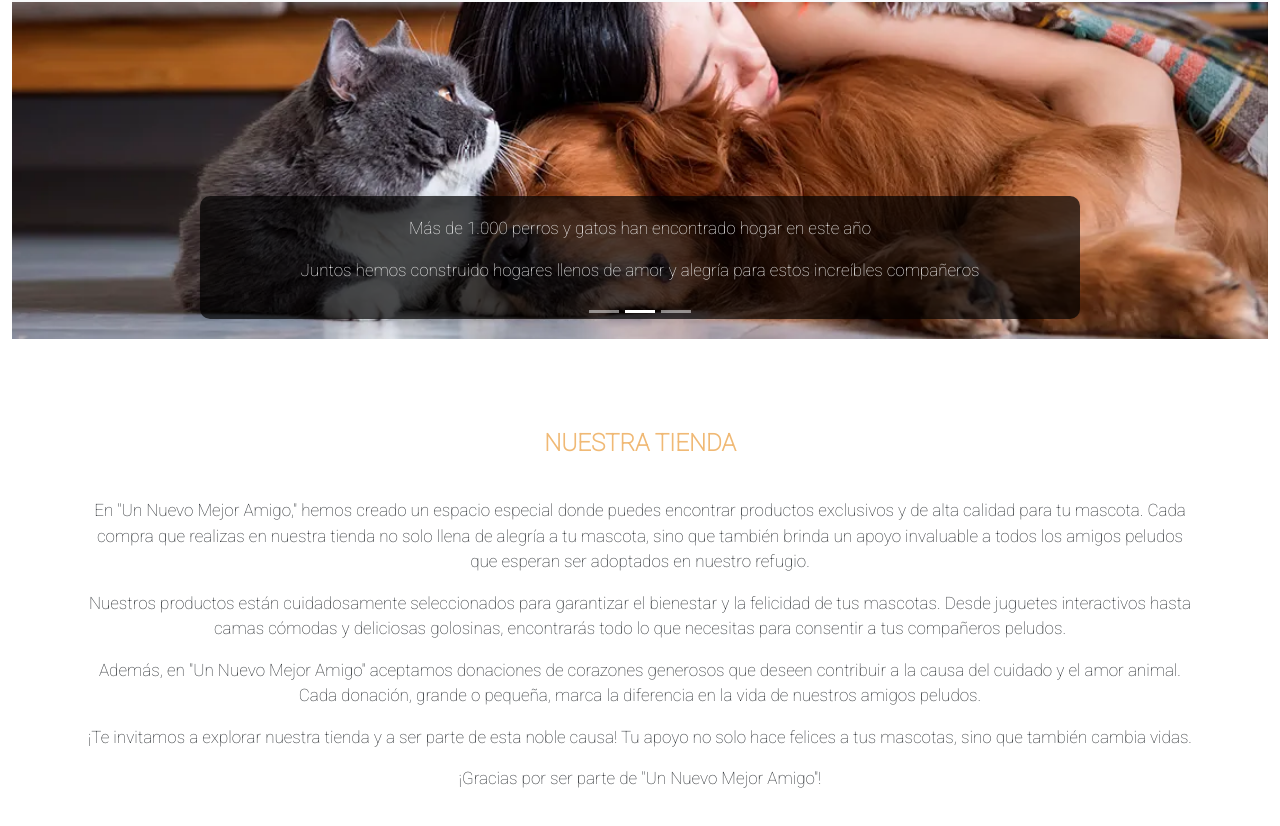
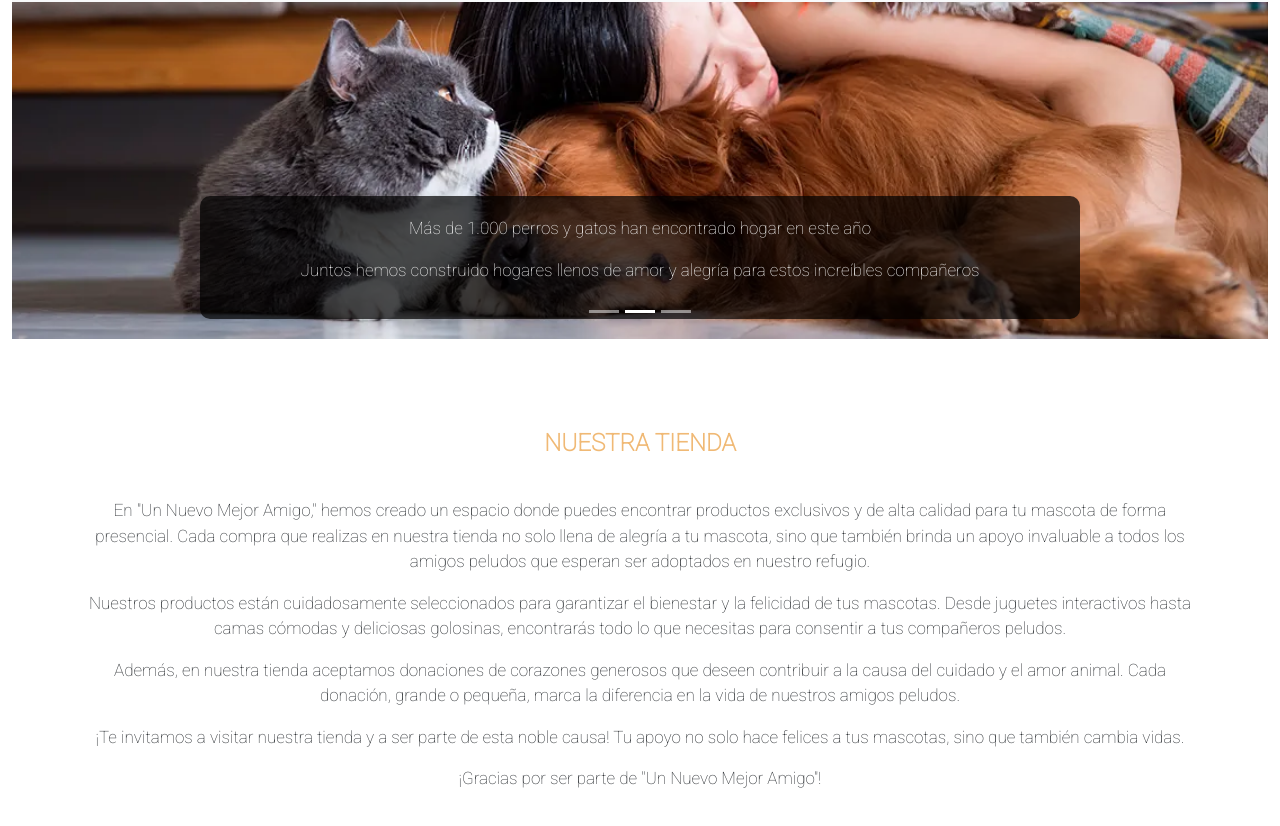
Before and after one commit to vanselmo/PFAnselmoSuarez, a plain HTML site: page html/tienda.html in a window 1280 px wide. Shown: the part 140-966 px from the top of the page. Drawn offline with nearby package versions, Linux system fonts and the light colour scheme; a web font is replaced by a local one.

Commit message:
se modifica redacción de seccón tienda

```diff
--- a/html/tienda.html
+++ b/html/tienda.html
@@ -103,20 +103,18 @@
             <h1 data-aos="fade-up" data-aos-duration="900"> Nuestra tienda </h1>
 
             <div data-aos="fade-up" data-aos-duration="900">
-                <p> En "Un Nuevo Mejor Amigo," hemos creado un espacio especial donde puedes encontrar productos
-                    exclusivos y de alta calidad para tu mascota. Cada compra que realizas en nuestra tienda no solo
-                    llena de alegría a tu mascota, sino que también brinda un apoyo invaluable a todos los amigos
-                    peludos que esperan ser adoptados en nuestro refugio.</p>
+                <p> En "Un Nuevo Mejor Amigo," hemos creado un espacio donde puedes encontrar productos
+                    exclusivos y de alta calidad para tu mascota de forma presencial. Cada compra que realizas en nuestra tienda no solo llena de alegría a tu mascota, sino que también brinda un apoyo invaluable a todos los amigos peludos que esperan ser adoptados en nuestro refugio.</p>
 
                 <p> Nuestros productos están cuidadosamente seleccionados para garantizar el bienestar y la felicidad de
                     tus mascotas. Desde juguetes interactivos hasta camas cómodas y deliciosas golosinas, encontrarás
                     todo lo que necesitas para consentir a tus compañeros peludos. </p>
 
-                <p> Además, en "Un Nuevo Mejor Amigo" aceptamos donaciones de corazones generosos que deseen contribuir
+                <p> Además, en nuestra tienda aceptamos donaciones de corazones generosos que deseen contribuir
                     a la causa del cuidado y el amor animal. Cada donación, grande o pequeña, marca la diferencia en la
                     vida de nuestros amigos peludos. </p>
 
-                <p> ¡Te invitamos a explorar nuestra tienda y a ser parte de esta noble causa! Tu apoyo no solo hace
+                <p> ¡Te invitamos a visitar nuestra tienda y a ser parte de esta noble causa! Tu apoyo no solo hace
                     felices a tus mascotas, sino que también cambia vidas.</p>
 
                 <p class="fraseFinal"> ¡Gracias por ser parte de "Un Nuevo Mejor Amigo"!</p>
```
